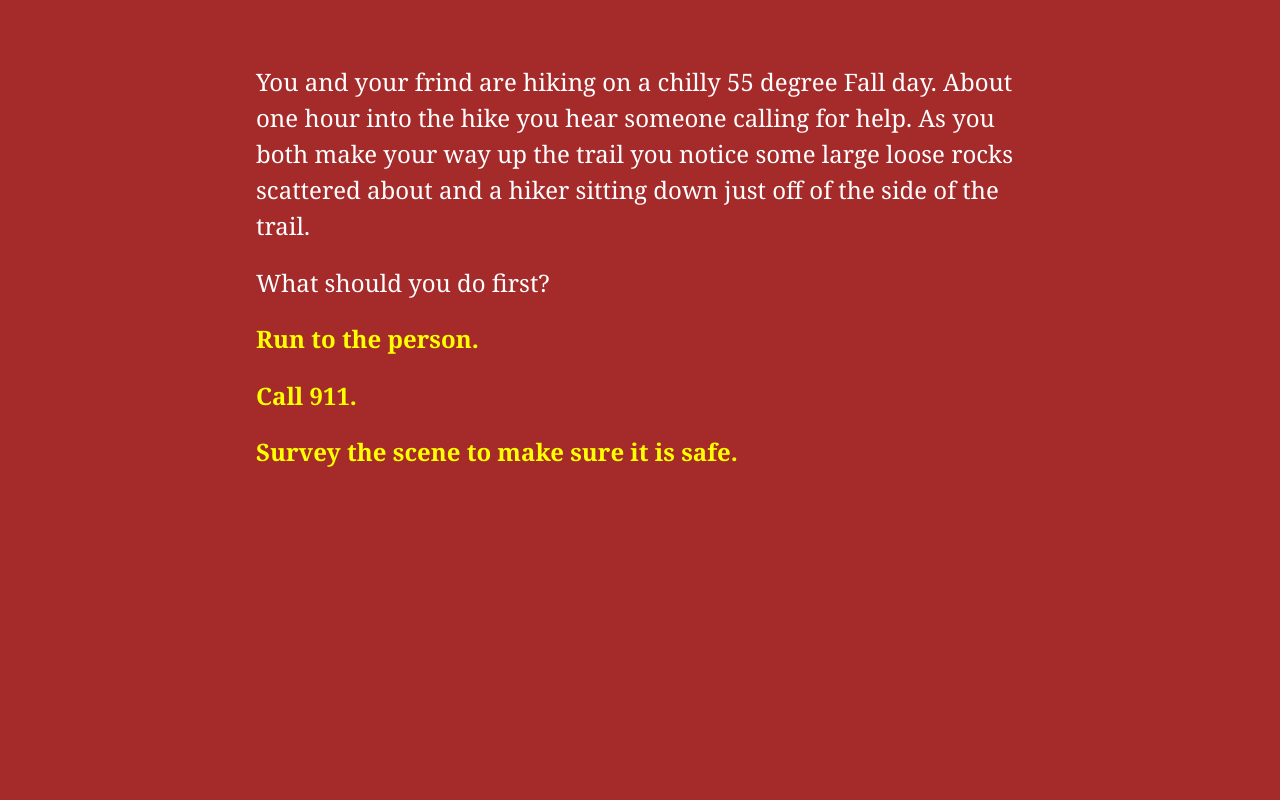
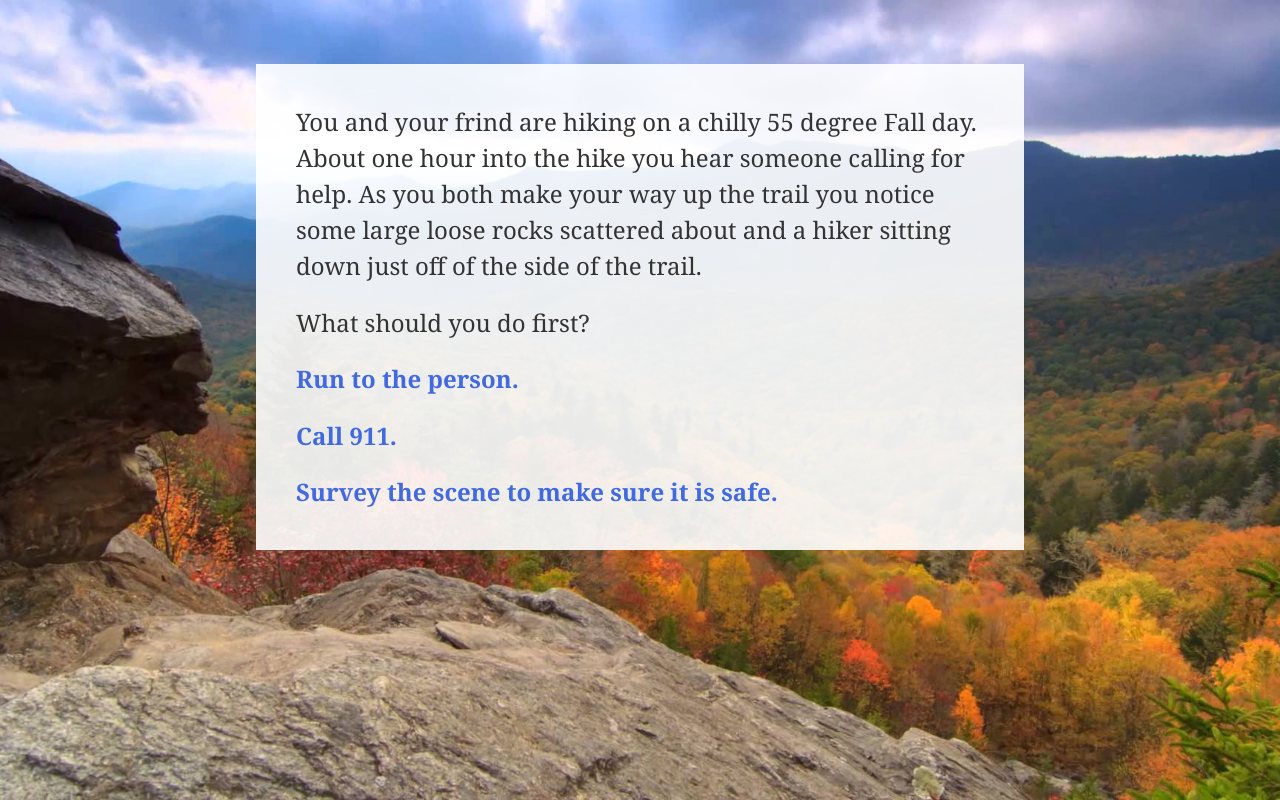
Before and after one commit to jeremyboggs/firstaid, a plain HTML site: page index.html in a window 1280 px wide. Drawn offline with Linux system fonts and the light colour scheme.

Commit message:
Adds background image.

```diff
--- a/index.html
+++ b/index.html
@@ -8,13 +8,15 @@
 </style>
 <style>
 	tw-story {
-		background: brown;
+		background: white url('bg.jpg') 50% 50% no-repeat fixed;
+		background-size: cover;
+		color: #333;
 	}
-	tw-link, .enchantment-link {
-		color: yellow;
-	}
-	tw-link:hover, .enchantment-link:hover {
-		color: orangered;
+
+	tw-passage {
+		padding: 40px;
+		background: white;
+		background: rgba(255,255,255,0.9);
 	}
 </style>
 </head>
```
Also changed, not shown: bg.jpg (added).
